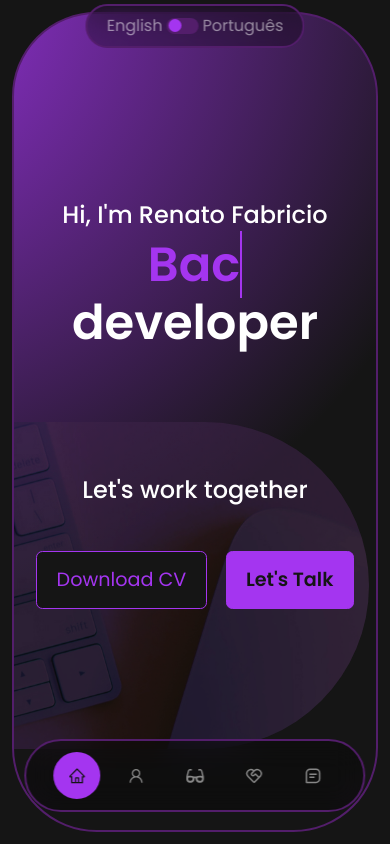
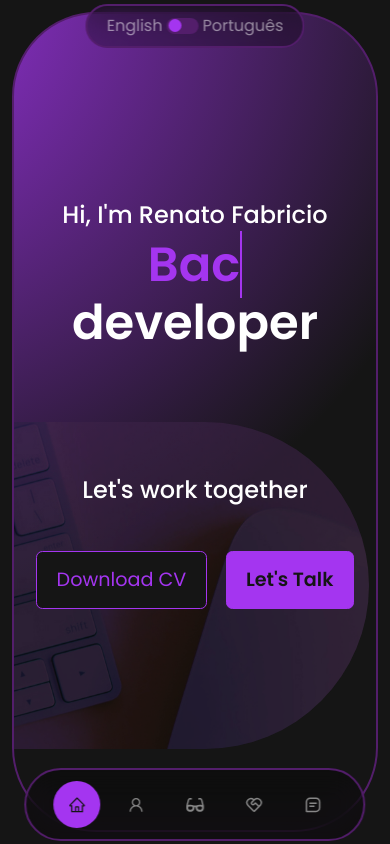
Before and after one commit to ReFabri/personal-portfolio, a React (Vite) app: page / in a window 390 px wide. Shown: the top 844 px of the page. Built offline with nearby package versions, Linux system fonts and the light colour scheme.

Commit message:
fix lower navbar alignment for mobile

```diff
--- a/src/components/Nav/Nav.css
+++ b/src/components/Nav/Nav.css
@@ -48,3 +48,11 @@
   width: fit-content;
   height: 2rem;
 }
+
+/* === MEDIA QUERIES (SMALL DEVICES)=== */
+
+@media screen and (max-width: 600px) {
+  #nav__bar {
+    bottom: 0.2rem;
+  }
+}
```
Also changed, not shown: 4 other files (tests, documents, lock files or other folders).
